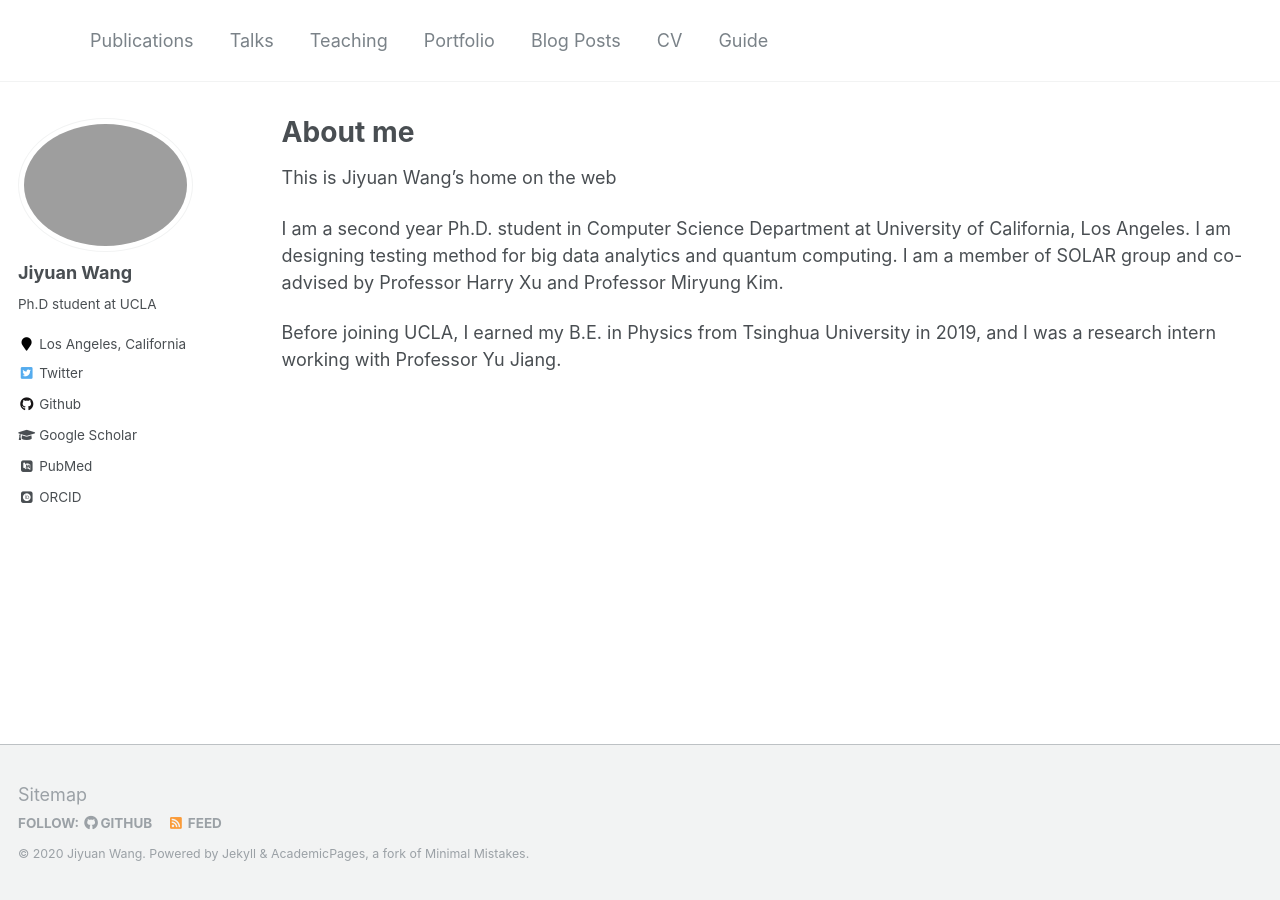
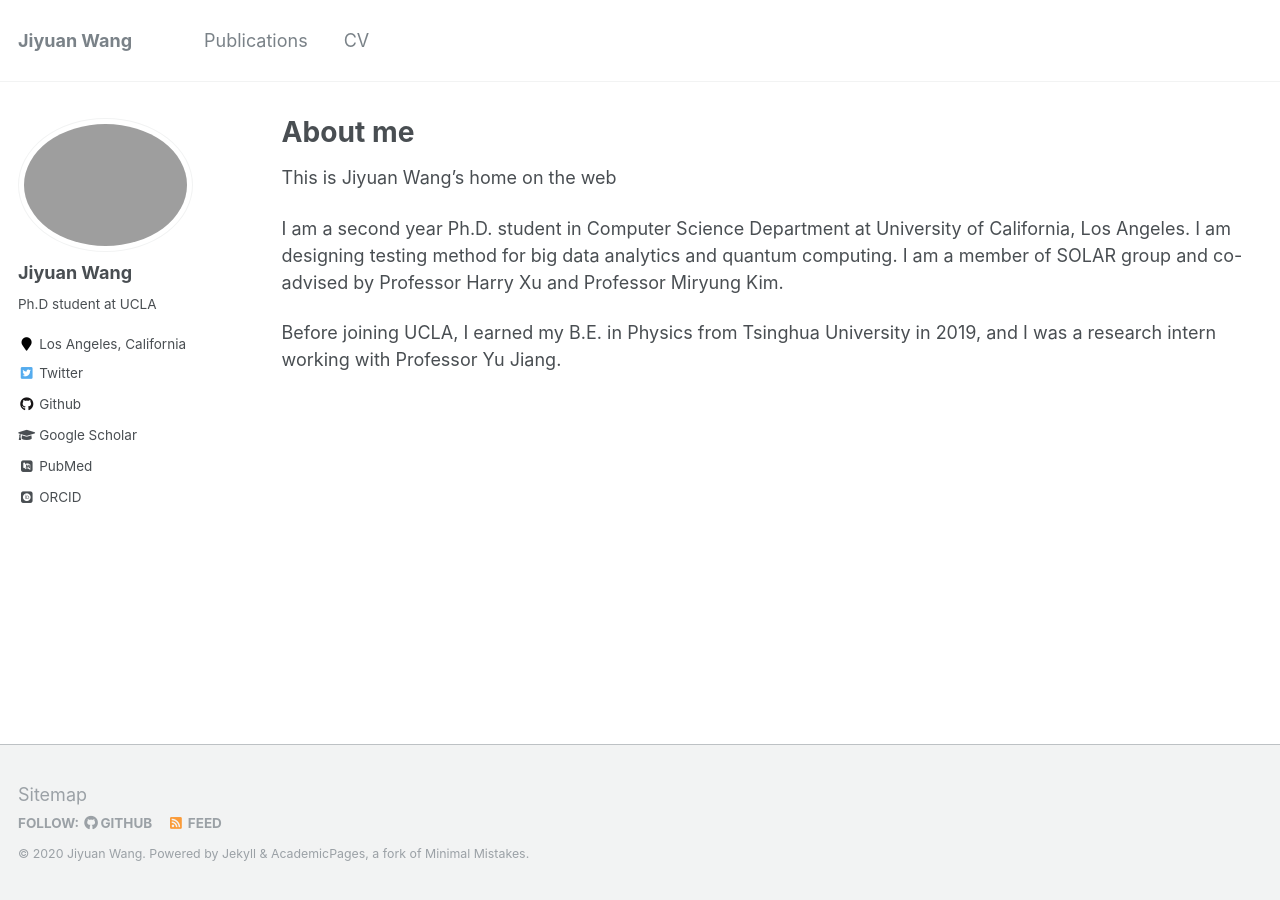
Before and after one commit to wjy99-c/wjy99-c.github.io, a Jekyll site: the page built from _pages/about.md, in a window 1280 px wide. Built offline with Jekyll 4.4.1, drawn with Linux system fonts in a browser that asks for light colours; some web fonts are replaced.

Commit message:
change head

```diff
--- a/_config.yml
+++ b/_config.yml
@@ -7,7 +7,7 @@
 
 # Site Settings
 locale                   : "en-US"
-title                    : ""
+title                    : "Jiyuan Wang"
 title_separator          : "-"
 name                     : &name "Jiyuan Wang"
 description              : &description "Ph.D student at UCLA"
--- a/_data/navigation.yml
+++ b/_data/navigation.yml
@@ -3,20 +3,5 @@
   - title: "Publications"
     url: /publications/
 
-  - title: "Talks"
-    url: /talks/
-
-  - title: "Teaching"
-    url: /teaching/
-
-  - title: "Portfolio"
-    url: /portfolio/
-
-  - title: "Blog Posts"
-    url: /year-archive/
-
   - title: "CV"
     url: /cv/
-
-  - title: "Guide"
-    url: /markdown/
```
Also changed, not shown: 1 other file.
